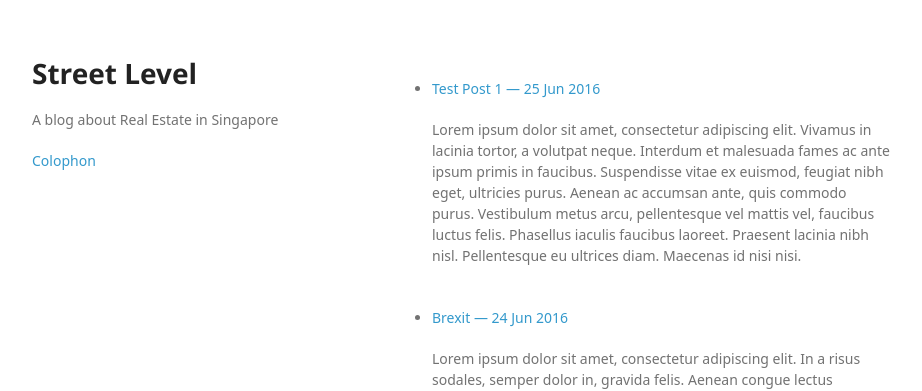
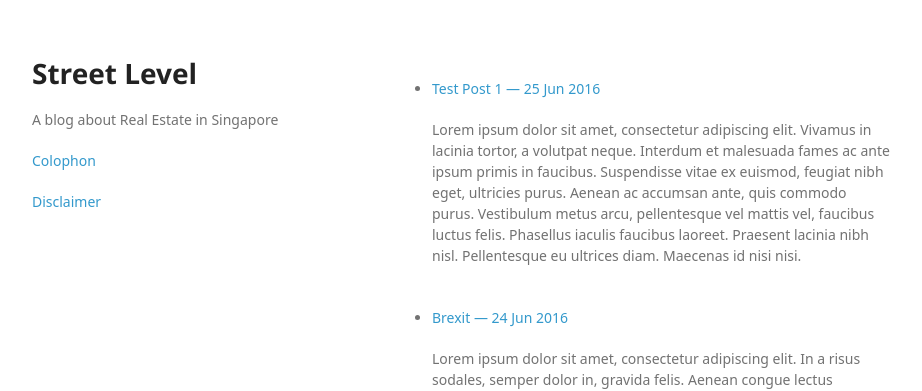
Before and after one commit to samueltwx/street-level.github.io, a Jekyll site: the page built from index.html, in a window 1280 px wide. Shown: the top 391 px of the page, without its empty margins (178-1100 px from the left). Built offline with Jekyll 4.4.1, drawn with Linux system fonts in a browser that asks for light colours; some web fonts are replaced.

Commit message:
Update default.html

```diff
--- a/_layouts/default.html
+++ b/_layouts/default.html
@@ -20,6 +20,7 @@
 
 
         <p class="view"><a href="{{ site.url }}/colophon/">Colophon</a></p>
+        <p class="view"><a href="{{ site.url }}/disclaimer/">Disclaimer</a></p>
 
       </header>
       <section>
```
